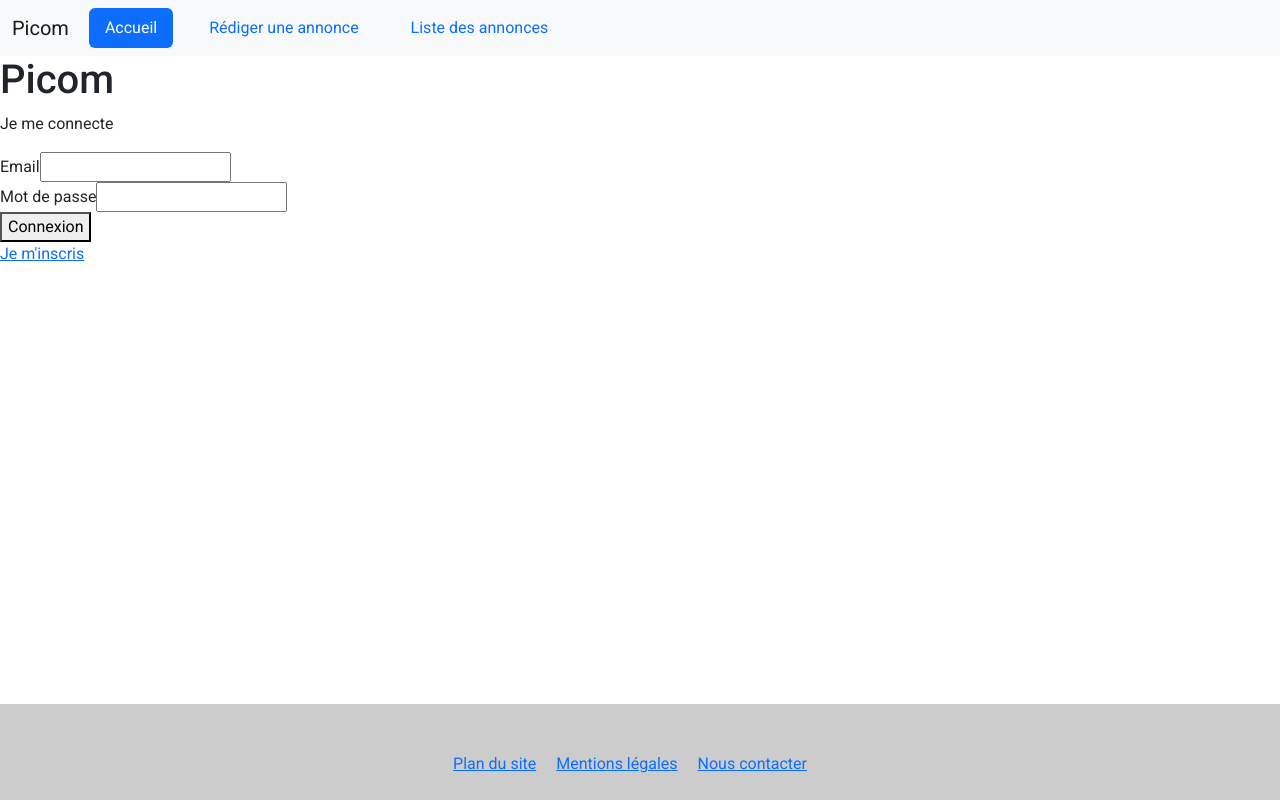
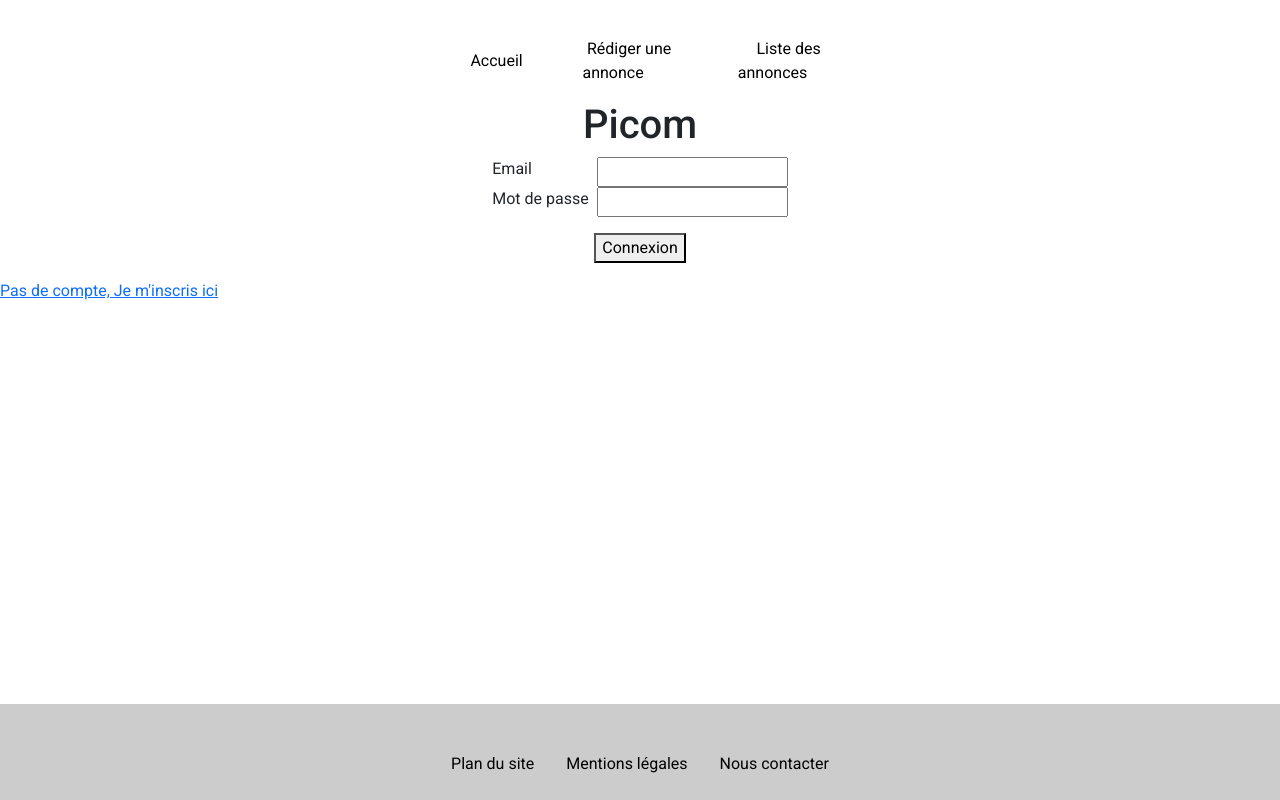
Before and after one commit to QuentinDAssas/Projet-Picom-Angular, an Angular app in the folder picom/: page /connexion in a window 1280 px wide. Built offline with nearby package versions, Linux system fonts and the light colour scheme.

Commit message:
some CSS

```diff
--- a/picom/src/app/accueil/accueil.component.css
+++ b/picom/src/app/accueil/accueil.component.css
@@ -0,0 +1,21 @@
+h1{
+  text-align:center;
+}
+
+form{
+  display:flex;
+  flex-direction: column;
+  align-items: center;
+}
+
+div>div{
+  display:flex;
+  justify-content: space-between;
+}
+div label{
+  padding-right:0.5em;
+}
+
+button{
+  margin:1em;
+}
--- a/picom/src/app/accueil/accueil.component.html
+++ b/picom/src/app/accueil/accueil.component.html
@@ -1,8 +1,7 @@
 <h1>Picom</h1>
 
-<p>Je me connecte</p>
-
 <form>
+  <div>
     <div>
       <label for="email">Email</label>
       <input type="email" id="email">
@@ -11,7 +10,7 @@
       <label for="motDePasse">Mot de passe</label>
       <input type="text" id="motDePasse">
     </div>
-<button type="submit" routerLinkActive="active" routerLink="/annonces-liste">Connexion</button>
+  </div>
+  <button type="submit" routerLinkActive="active" routerLink="/administration">Connexion</button>
 </form>
-
-<a routerLinkActive="active" routerLink="/inscription">Je m'inscris</a>
+<a routerLinkActive="active" routerLink="/inscription">Pas de compte, Je m'inscris ici</a>
--- a/picom/src/app/administration/administration.component.css
+++ b/picom/src/app/administration/administration.component.css
@@ -0,0 +1,36 @@
+.container{
+  display:flex;
+  flex-direction: column;
+}
+.tarif-flex-row{
+  display:flex;
+  align-items: center;
+  justify-content: space-evenly;
+}
+.tarif-flex-col{
+  display:flex;
+  flex-direction: column;
+  align-items: center;
+}
+table,
+td {
+    border: 1px solid #333;
+    text-align: center;
+    padding:0.3em;
+}
+th{
+  padding:0.4em;
+}
+
+thead,
+tfoot {
+    background-color: #333;
+    color: #fff;
+}
+
+form div{
+  margin:0 1em;
+}
+button{
+  margin-top:0.5em;
+}
--- a/picom/src/app/administration/administration.component.html
+++ b/picom/src/app/administration/administration.component.html
@@ -1,37 +1,50 @@
-<p>administration works!</p>
 
+<div class="container">
   <table>
     <thead>
         <tr>
-          <th colspan="3">The table header</th>
+            <th colspan="4">The table header</th>
         </tr>
     </thead>
     <tbody>
         <tr>
+            <td>Ajouter par</td>
             <td>Zone</td>
             <td>Tranche Horaire</td>
             <td>Prix en euros</td>
         </tr>
-      <tr>
-        <td *ngFor="let tarif of tarifs">{{tarif.nom}}</td>
-        <td *ngFor="let tarif of tarifs">{{tarif.trancheHoraire}}</td>
-        <td *ngFor="let tarif of tarifs">{{tarif.prixEnEuros}}</td>
+        <tr *ngFor="let tarif of tarifs">
+          <td>{{tarif['administrateur'].prenom}} {{tarif['administrateur'].nom}}</td>
+          <td>{{tarif['zone'].nom}}</td>
+          <td>{{tarif['trancheHoraire'].debut}}h-{{tarif['trancheHoraire'].debut+1}}h</td>
+          <td>{{tarif.prixEnEuros}}€</td>
         </tr>
     </tbody>
   </table>
-
   <br>
+  <div >
+    <form class="tarif-flex-col">
+      <div class="tarif-flex-row">
+        <div class="tarif-flex-col">
           <label for="zones">zones :</label>
           <select name="zones" id="zones-selected">
             <option value="">Sélectionner la zone</option>
             <option *ngFor="let zone of zones" id={{zone.id}} value={{zone.id}}>{{zone.nom}}</option>
           </select>
-<br>
-
-<br>
+        </div>
+        <div class="tarif-flex-col">
           <label for="trancheHoraires">Tranche-Horaires :</label>
           <select name="trancheHoraires" id="trancheHoraires-selected">
             <option value="">Sélectionner la tranche-Horaire</option>
-  <option *ngFor="let trancheHoraire of trancheHoraires" id={{trancheHoraire.id}} value={{trancheHoraire.id}}>{{trancheHoraire.debut}}</option>
+            <option *ngFor="let trancheHoraire of trancheHoraires" id={{trancheHoraire.id}} value={{trancheHoraire.id}}>{{trancheHoraire.debut}}h-{{trancheHoraire.debut+1}}h</option>
           </select>
-<br>
+        </div>
+        <div class="tarif-flex-col">
+          <label for="prixEnEuros">Tarif :</label>
+          <input type="number" id="prixEnEuros" placeholder="Prix en euros">
+        </div>
+      </div>
+      <button class="addPrice" type="submit">Ajouter un prix</button>
+    </form>
+  </div>
+</div>
--- a/picom/src/app/app.component.css
+++ b/picom/src/app/app.component.css
@@ -14,5 +14,31 @@ footer{
   }
 
   a{
-    margin-right: 20px;
+    padding:1em;
+    text-decoration: none;
+    color:black;
   }
+
+  a:hover{
+    color:white
+  }
+
+  .menu{
+    margin:1% 33%;
+  }
+
+  .menu ul{
+    display:flex;
+    justify-content: space-around;
+    align-items: center;
+  }
+
+  .menu ul li{
+    list-style:none;
+    text-align: center;
+  }
+
+
+  .menu ul li:hover{
+    background-color: black;
+}
--- a/picom/src/app/app.component.html
+++ b/picom/src/app/app.component.html
@@ -1,24 +1,19 @@
 <header>
-  <nav class="navbar navbar-expand-lg bg-light">
-    <div class="container-fluid">
-      <a class="navbar-brand" href="#">Picom</a>
-      <button class="navbar-toggler" type="button" data-bs-toggle="collapse" data-bs-target="#navbarSupportedContent" aria-controls="navbarSupportedContent" aria-expanded="false" aria-label="Toggle navigation">
-        <span class="navbar-toggler-icon"></span>
-      </button>
-      <div class="collapse navbar-collapse" id="navbarSupportedContent">
-        <ul class="nav nav-pills justify-content-center">
-          <li class="nav-item">
-            <a class="nav-link" routerLinkActive="active" routerLink="/connexion">Accueil</a>
-          </li>
-          <li class="nav-item">
-            <a class="nav-link" routerLinkActive="active" routerLink="/ajouter-annonce">Rédiger une annonce</a>
-          </li>
-          <li class="nav-item">
-            <a class="nav-link" routerLinkActive="active" routerLink="/annonces-liste">Liste des annonces</a>
-          </li>
-        </ul>
-      </div>
-    </div>
+  <div>
+    <a href="#">Picom</a>
+  </div>
+  <nav class="menu">
+    <ul>
+      <li>
+        <a routerLinkActive="active" routerLink="/connexion">Accueil</a>
+      </li>
+      <li>
+        <a routerLinkActive="active" routerLink="/ajouter-annonce">Rédiger une annonce</a>
+      </li>
+      <li>
+        <a routerLinkActive="active" routerLink="/annonces-liste">Liste des annonces</a>
+      </li>
+    </ul>
   </nav>
 </header>
 
```
Also changed, not shown: picom/src/app/model/tarif.ts (+7 -0 lines). Lines whose indentation alone changed are shown as unchanged.
